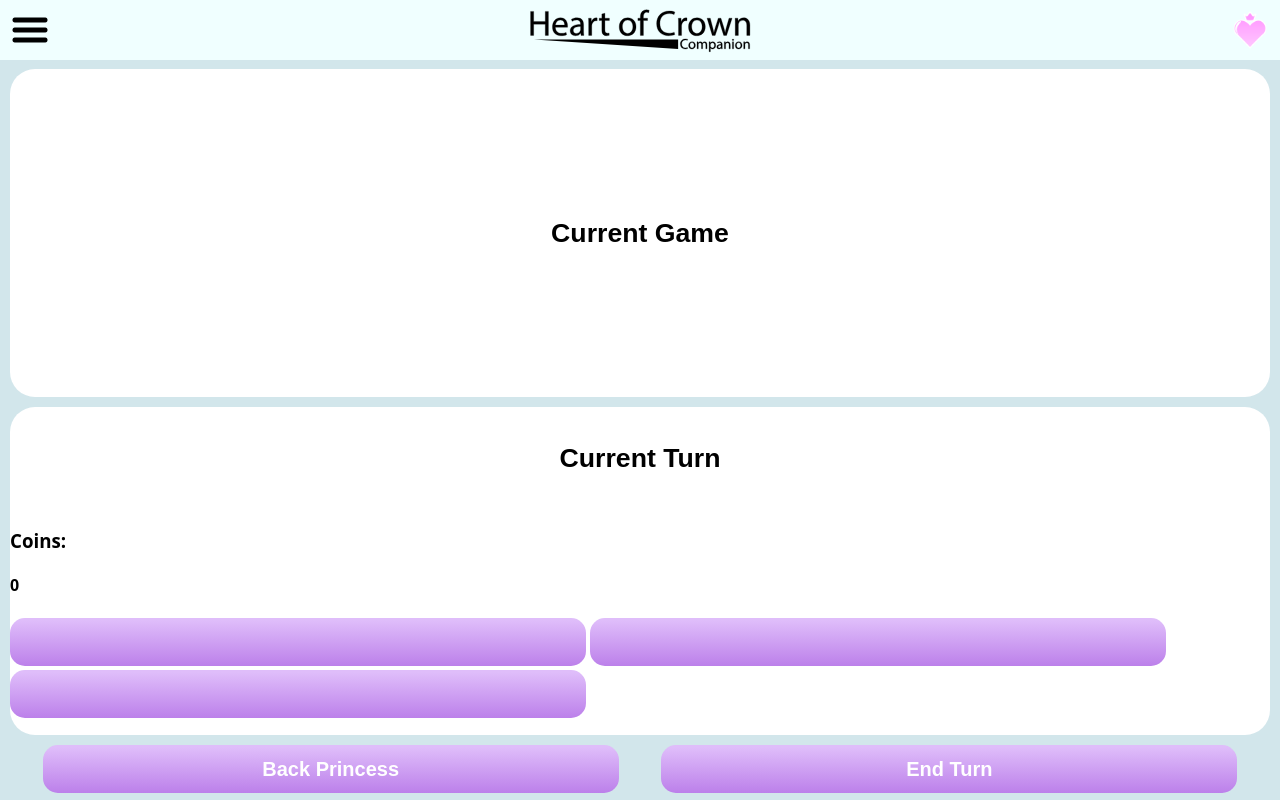
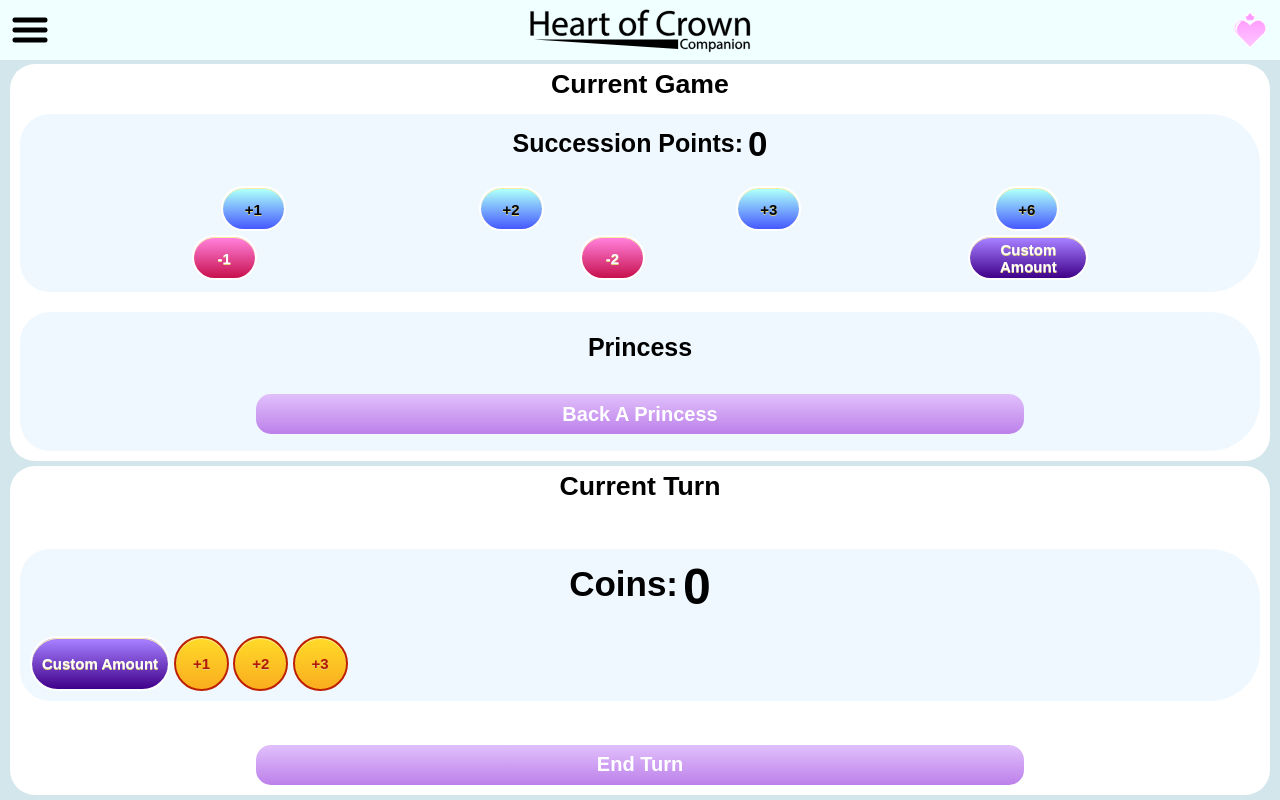
Before and after one commit to NepDevJD/HeartOfCrownApp, a website: page www/index.html in a window 1280 px wide. Drawn offline with Linux system fonts and the light colour scheme.

Commit message:
More html and css

```diff
--- a/www/css/index.css
+++ b/www/css/index.css
@@ -131,13 +131,13 @@
 }
 .turnSection{
     margin-top: 5px;
-    height:41vh;
     display: flex;
     flex-direction: column;
-    justify-content: space-evenly;
+    justify-content: space-between;
+    margin-bottom: 5px;
 }.gameSection{
     margin-top: 64px;
-    height:41vh;
+    height:59vh;
     display: flex;
     flex-direction: column;
     justify-content: space-evenly;
@@ -145,11 +145,15 @@
 .secHead{
     font-size: 20pt;
     font-family: 'Smooch Sans', sans-serif;
+    height:40px;
+    margin-top: 5px;
+    margin-bottom: 5px;
 }
 .secTopStuf{
     display: flex;
     flex-direction: row;
     justify-content: space-around;
+    height:40px;
 }
 .sectionsBox{
     height:100vh;
@@ -168,8 +172,8 @@
 
 }
 button{
-    width:45vw;
-    height:6vh;
+    width:60vw;
+    height:40px;
 
     font-family: 'Smooch Sans', sans-serif;
     background:linear-gradient(to bottom, #dfbdfa 5%, #bc80ea 100%);
@@ -218,7 +222,187 @@
     justify-content:space-between;
     height:10vh;
 }
-.card{
+.cardSmall{
     height: inherit;
+    width: auto;
+}
+.secCoin{
+    border-radius: 30px 50px 50px 30px;
+    display: flex;
+    flex-direction: column;
+    justify-content:space-between;
+    background-color: aliceblue;
+    padding-left:10px;
+    padding-right:10px;
+    padding-bottom: 10px;
+    margin: 10px;
+}
+.addCN{
+	box-shadow:inset 0px 1px 0px 0px #f9eca0;
+	background:linear-gradient(to bottom, #ffd829 5%, #faad1e 100%);
+	background-color:#ffd829;
+	border-radius:42px;
+	border:2px solid #bd2000;
+	color:#b31800;
+	font-family:Arial;
+	font-size:15px;
+	font-weight:bold;
+	text-decoration:none;
+	text-shadow:0px 1px 0px #ded17c;
+    width: 55px;
+    height: 55px;
+    padding:0;
+}
+.currCoin{
+    display: flex;
+    flex-direction: row;
+    justify-content: center;
+}
+.cText{
+    font-family: Arial, Helvetica, sans-serif;
+    font-size: 35px;
+    margin-top:15px;
+    margin-bottom: 20px;
+}
+#cNumTurn{
+    font-size: 50px;
+    margin-left: 5px;
+    margin-top: 9px;
+}
+
+.secPoints{
+    border-radius: 30px 50px 50px 30px;
+    display: flex;
+    flex-direction: column;
+    justify-content:space-between;
+    background-color: aliceblue;
+    padding-left:10px;
+    padding-right:10px;
+    padding-bottom: 10px;
+    margin: 10px;
+}
+.addP{
+	box-shadow:inset 0px 1px 0px 0px #f9eca0;
+	background:linear-gradient(to bottom, #acfffb 5%, #4558ff 100%);
+	background-color:#ffd829;
+	border-radius:42px;
+	border:2px solid #ffffff;
+	color:#000000;
+	font-family:Arial;
+	font-size:15px;
+	font-weight:bold;
+	padding:13px 13px;
+	text-decoration:none;
+	text-shadow:0px 1px 0px #ded17c;
+    width: 65px;
+    height: 45px;
+    margin:2px;
+}
+.minP{
+    box-shadow:inset 0px 1px 0px 0px #f9eca0;
+	background:linear-gradient(to bottom, #ff7ed8 5%, #c7104d 100%);
+	background-color:#ffd829;
+	border-radius:42px;
+	border:2px solid #ffffff;
+	color:#ffffff;
+	font-family:Arial;
+	font-size:15px;
+	font-weight:bold;
+	padding:13px 13px;
+	text-decoration:none;
+	text-shadow:0px 1px 0px #ded17c;
+    width: 65px;
+    height: 45px;
+    margin:2px;
+}
+.cpB{
+    box-shadow:inset 0px 1px 0px 0px #f9eca0;
+	background:linear-gradient(to bottom, #a57eff 5%, #3f0088 100%);
+	background-color:#ffd829;
+	border-radius:42px;
+	border:2px solid #ffffff;
+	color:#ffffff;
+	font-family:Arial;
+	font-size:15px;
+	font-weight:bold;
+	text-decoration:none;
+	text-shadow:0px 1px 0px #ded17c;
+    width: 120px;
+    height: 45px;
+    margin:2px;
+}
+.ccB{
+    box-shadow:inset 0px 1px 0px 0px #f9eca0;
+	background:linear-gradient(to bottom, #a57eff 5%, #3f0088 100%);
+	background-color:#ffd829;
+	border-radius:42px;
+	border:2px solid #ffffff;
+	color:#ffffff;
+	font-family:Arial;
+	font-size:15px;
+	font-weight:bold;
+	padding:0px;
+	text-decoration:none;
+	text-shadow:0px 1px 0px #ded17c;
+    width:140px;
+    height: 55px;
+}
+.pButtons{
+    display: flex;
+    flex-direction: row;
+    justify-content: space-evenly;
+}
+.mButtons{
+    display: flex;
+    flex-direction: row;
+    justify-content: space-around;
+}
+.pointButtons{
+    display: flex;
+    flex-direction: column;
+    justify-content: space-evenly;
+}
+.currPoints{
+    display: flex;
+    flex-direction: row;
+    justify-content: center;
+}
+.pText{
+    font-family: Arial, Helvetica, sans-serif;
+    font-size: 25px;
+    margin-top:15px;
+    margin-bottom: 20px;
+}
+#pNumGame{
+    font-size: 35px;
+    display: flex;
+    flex-direction: row;
+    justify-content: space-around;
+    margin-top: 10px;
+    margin-left: 5px;
+}
+#spText{
+    display: flex;
+    flex-direction: row;
+    justify-content: center;
 
 }
+.buttonBox{
+    display: flex;
+    flex-direction:row;
+    justify-content: center;
+}
+.princessSec{
+    border-radius: 30px 50px 50px 30px;
+    display: flex;
+    flex-direction: column;
+    justify-content:space-around;
+    background-color: aliceblue;
+    padding-left:10px;
+    padding-right:10px;
+    padding-bottom: 10px;
+    margin: 10px;
+}
+.turnButton{
+    margin-bottom: 10px;
+}
--- a/www/index.html
+++ b/www/index.html
@@ -39,19 +39,45 @@
         <link href="https://fonts.googleapis.com/css2?family=Comfortaa:wght@300&family=Manrope:wght@200;300;400;500;600;700;800&family=Roboto:ital,wght@0,100;1,100;1,300&family=Smooch+Sans:wght@300;400;500;600&family=Sorts+Mill+Goudy:ital@1&family=Staatliches&display=swap" rel="stylesheet">
         <title>Heart of Crown Companion</title>
     </head>
-    <body>
         <div class="AppTop">
             <img class="MenuIcon" src="img\hambergerMenu.png"/>
             <img class="menuTxt" src="img\TopText.svg">
             <img class="MenuIcon" src="img\App IconFULL.png"/>
         </div>
-
         <div class="sectionsBox">
         <section class="gameSection">
             <div class="secTopStuf">
                 <h1 class="secHead">Current Game</h1>
             </div>
+            <div class="secPoints">
+                <div class="currPoints">
+                <h3 class="pText" id="spText">Succession Points:</h3>
+                <h4 class="pText" id="pNumGame">0</h4>
+                </div>
+                <div class="pointButtons">
 
+                    <div class="pButtons">
+                <button class="addP">+1</button>
+                <button class="addP">+2</button>
+                <button class="addP">+3</button>
+                <button class="addP">+6</button>
+                    </div>
+                    <div class="mButtons">
+                        <button class="minP">-1</button>
+                        <button class="minP">-2</button>
+                        <button class="cpB">Custom Amount</button>
+                    </div>
+                </div>
+
+            </div>
+            <section class="princessSec">
+                <h3 class="pText" id="spText">Princess</h3>
+            <div class="buttonBox">
+                <form>
+            <button formaction="princessPage.html"class="backPButton">Back A Princess</button>
+            </form>
+            </div>
+            </section>
 
         </section>
         <section class="turnSection">
@@ -59,20 +85,22 @@
                 <h1 class="secHead">Current Turn</h1>
             </div>
             <div class="secCoin">
-                <h3>Coins:</h3>
-                <h4>0</h4>
-                <button class="addCN"></button>
-                <button class="addCN"></button>
-                <button class="addCN"></button>
+                <div class="currCoin">
+                <h3 class="cText">Coins:</h3>
+                <h4 class="cText" id="cNumTurn">0</h4>
+                </div>
+                <div class="coinButtons">
+                <button class="ccB">Custom Amount</button>
+                <button class="addCN">+1</button>
+                <button class="addCN">+2</button>
+                <button class="addCN">+3</button>
+                </div>
+
             </div>
-
+            <div class="buttonBox">
+            <button class="turnButton">End Turn</button>
+            </div>
         </section>
-        <div class="botButtons">
-            <form>
-                <button formaction="princessPage.html"class="backPButton">Back Princess</button>
-              </form>
-            <button class="turnButton">End Turn</button>
-        </div>
         </div>
 
     </body>
```
Also changed, not shown: www/princessPage.html (+8 -13 lines), www/img/logo.png (added).
